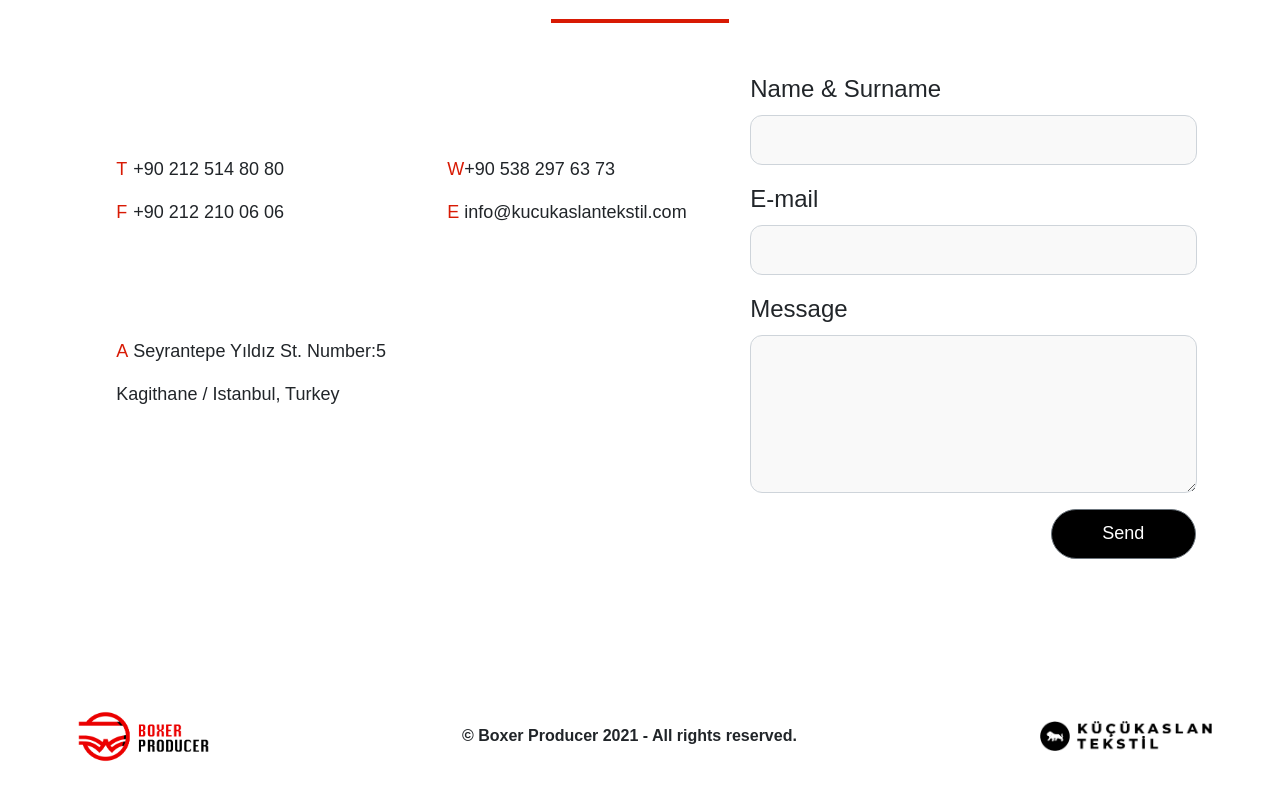
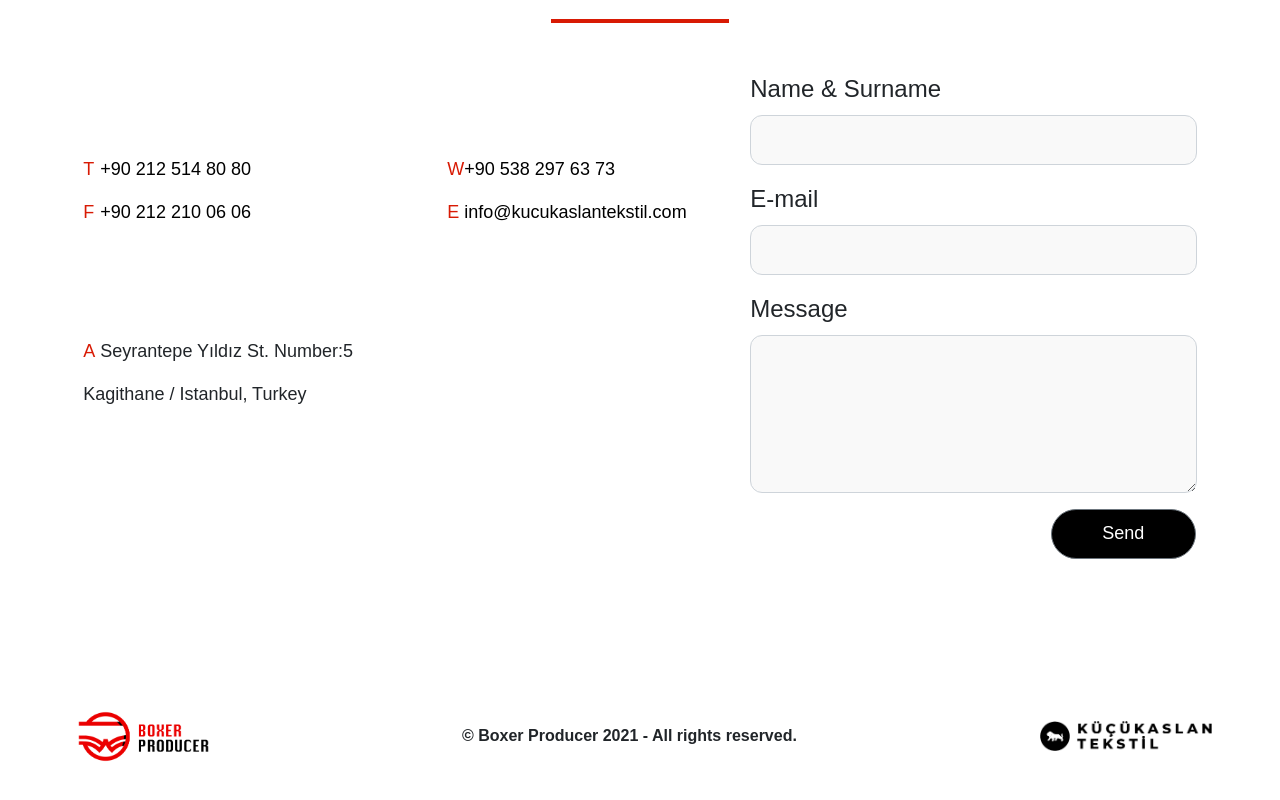
Before and after one commit to Sezer-dev/Boxer-Producer, a Nuxt app: page / in a window 1280 px wide. Shown: the part 2363-3163 px from the top of the page. Built offline with nearby package versions, Linux system fonts and the light colour scheme.

Commit message:
Added links

```diff
--- a/components/Contact.vue
+++ b/components/Contact.vue
@@ -12,28 +12,36 @@
       <div
         class="col-11 d-flex flex-md-row flex-column justify-content-md-between justify-content-center align-items-center"
       >
-        <div class="col-md-7 col-10 px-5">
+        <div class="col-md-7 col-12 pr-md-5">
           <div class="d-flex justify-content-between">
             <div class="text-container">
-              <p class="contact-text">
-                <span class="contact-icon">T</span>+90 212 514 80 80
+              <p class="contact-text text-nowrap">
+                <a href="tel:+902125148090"
+                  ><span class="contact-icon">T</span>+90 212 514 80 80
+                </a>
               </p>
             </div>
-            <div class="text-container">
+            <div class="text-container text-nowrap">
               <p class="contact-text">
-                <span class="contact-icon">W</span>+90 538 297 63 73
+                <a href="tel:+905382976373">
+                  <span class="contact-icon">W</span>+90 538 297 63 73
+                </a>
               </p>
             </div>
           </div>
           <div class="d-flex justify-content-between pb-md-5">
             <div class="text-container">
-              <p class="contact-text">
-                <span class="contact-icon">F</span>+90 212 210 06 06
+              <p class="contact-text text-nowrap">
+                <a href="tel:902122100606">
+                  <span class="contact-icon">F</span>+90 212 210 06 06
+                </a>
               </p>
             </div>
             <div class="text-container">
-              <p class="contact-text">
-                <span class="contact-icon">E</span>info@kucukaslantekstil.com
+              <p class="contact-text text-nowrap">
+                <a href="mailto:info@kucukaslantekstil.com">
+                  <span class="contact-icon">E</span>info@kucukaslantekstil.com
+                </a>
               </p>
             </div>
           </div>
@@ -132,6 +140,10 @@ export default {
 .contact-text {
   font-size: 18px;
 }
+.contact-text a {
+  text-decoration: none;
+  color: black;
+}
 .contact-icon {
   color: #d81a04;
   font-size: 18px;
@@ -163,12 +175,15 @@ export default {
   }
   .contact-icon,
   .contact-text {
-    font-size: 14px;
+    font-size: 12px;
   }
   .form-group,
   .form-input {
     font-size: 14px;
     width: 100%;
+  }
+  .form-input:not(textarea) {
+    height: 25px;
   }
   .contact-header {
     font-size: 18px;
```
